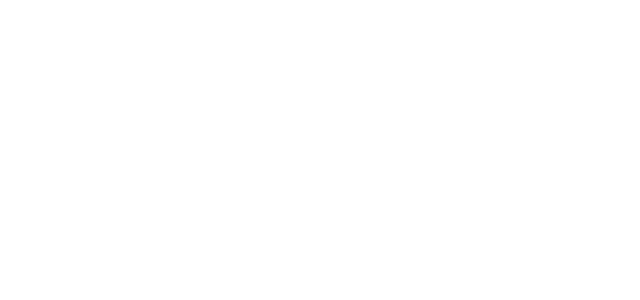
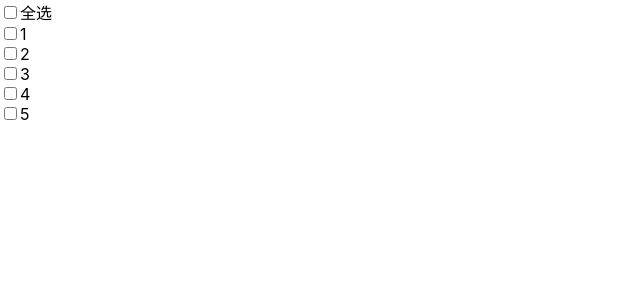
Before and after one commit to peade/learnFrontEnd, a Vue app: page /#/checkbox in a window 1280 px wide. Shown: the top 300 px of the page, without its empty margins (0-640 px from the left). Built offline with nearby package versions, Linux system fonts and the light colour scheme.

Commit message:
select all  prop

```diff
--- a/src/router/routers.js
+++ b/src/router/routers.js
@@ -1,4 +1,20 @@
 const routers = [
+  {
+    path: '/input',
+    name: 'InputId',
+    component: () =>
+      import('../views/html/InputId.vue' /* webpackChunkName: "fre-input" */),
+    meta: { title: 'Input' }
+  },
+  {
+    path: '/checkbox',
+    name: 'CheckBox',
+    component: () =>
+      import(
+        '../views/html/CheckBox.vue' /* webpackChunkName: "fre-checkbox" */
+      ),
+    meta: { title: 'checkbox' }
+  },
   {
     path: '/proto',
     name: 'Proto',
@@ -165,13 +181,7 @@
       import('../views/DeepClone.vue' /* webpackChunkName: "fre-deep-clone" */),
     meta: { title: '深克隆' }
   },
-  {
-    path: '/input',
-    name: 'InputId',
-    component: () =>
-      import('../views/html/InputId.vue' /* webpackChunkName: "fre-input" */),
-    meta: { title: 'Input' }
-  },
+
   {
     path: '/back',
     name: 'Back',
--- /dev/null
+++ b/src/views/html/CheckBox.vue
@@ -0,0 +1,65 @@
+<template>
+  <div>
+    <ul>
+      <li>
+        <label @click="all">
+          <input type="checkbox" value="all" v-model="selAll" />全选
+        </label>
+      </li>
+      <li v-for="item in list" :key="item">
+        <label @click="logData">
+          <input type="checkbox" :value="item" v-model="selectData" />{{ item }}
+        </label>
+      </li>
+    </ul>
+  </div>
+</template>
+<script>
+export default {
+  name: 'CheckBox',
+  filters: {},
+  components: {},
+  mixins: [],
+  props: {
+    list: {
+      type: Array,
+      default: function() {
+        return [1, 2, 3, 4, 5]
+      }
+    }
+  },
+  data() {
+    return {
+      selAll: [],
+      selectData: []
+    }
+  },
+  computed: {},
+  watch: {},
+  created() {},
+  mounted() {},
+  destroyed() {},
+  methods: {
+    all() {
+      setTimeout(() => {
+        console.log(this.selAll)
+        if (this.selAll.length === 1) {
+          this.selectData = [...this.list]
+        } else {
+          this.selectData = []
+        }
+      }, 0)
+    },
+    logData() {
+      setTimeout(() => {
+        if (this.selectData.length === this.list.length) {
+          this.selAll = ['all']
+        } else {
+          this.selAll = []
+        }
+      }, 0)
+    }
+  }
+}
+</script>
+<style scoped lang="scss"></style>
```
